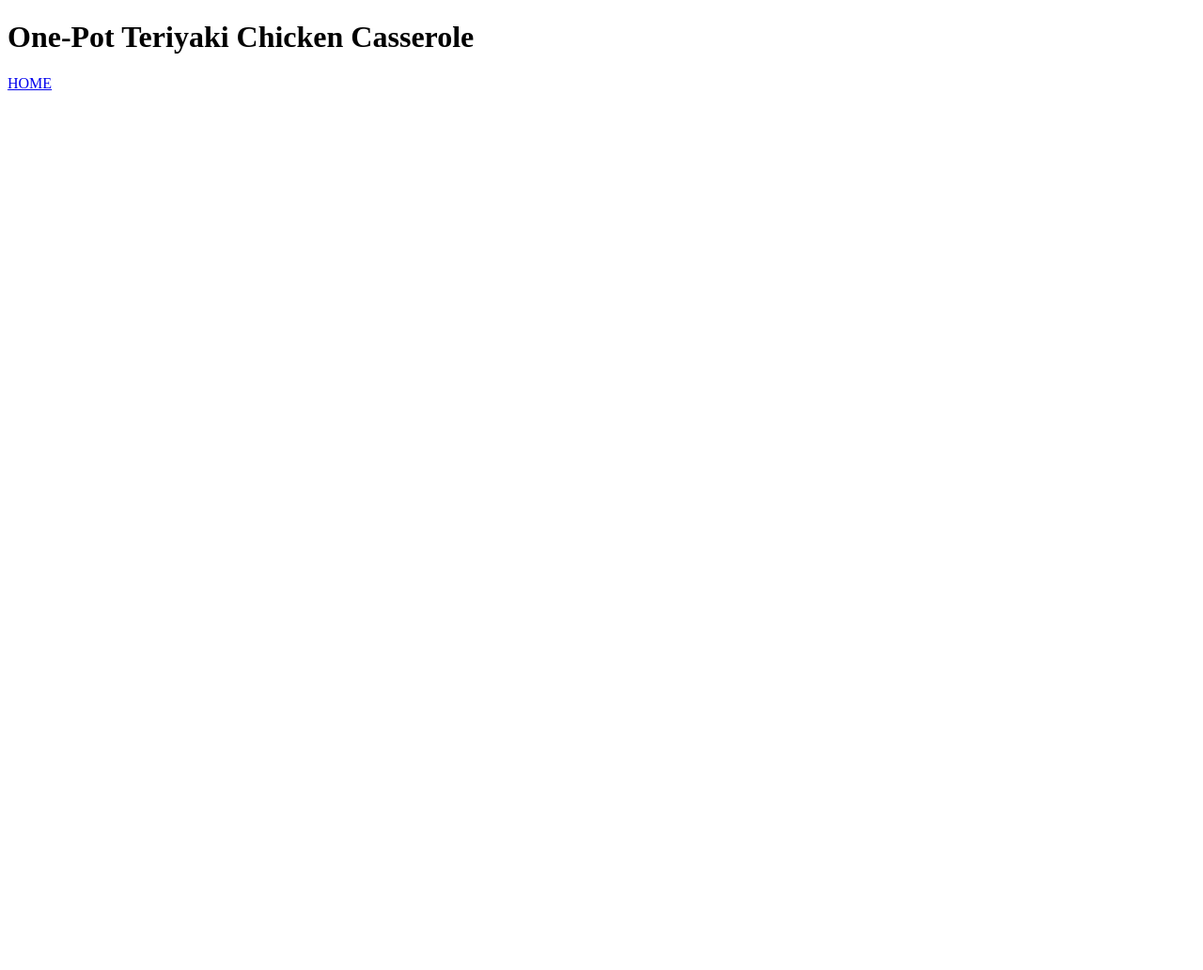
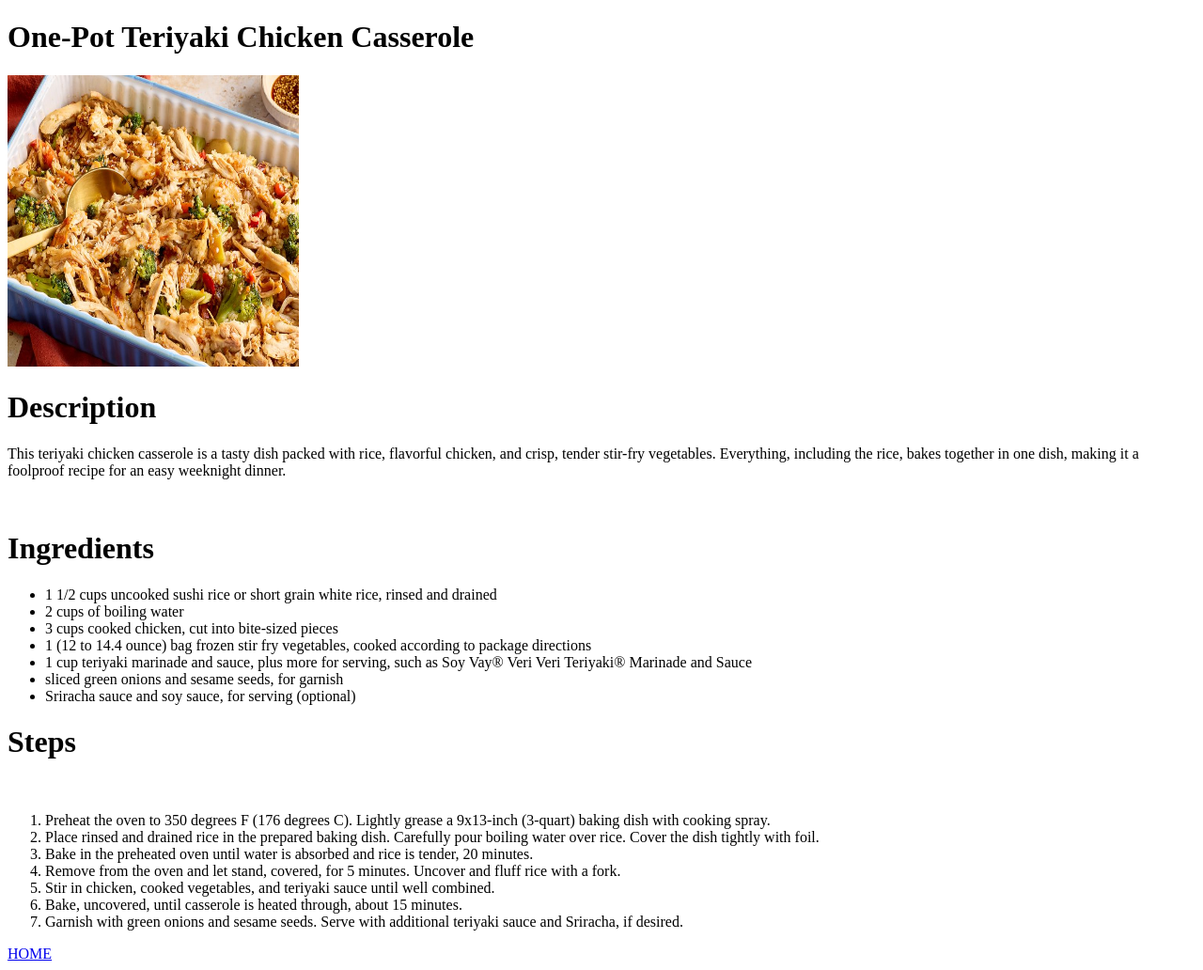
Before and after one commit to codewzard/odin-recipes, a plain HTML site: page recipes/One-Pot-Teriyaki-Chicken-Casserole.html in a window 1280 px wide. Shown: the whole page at 94% size. Before the commit the page ends 800 px from the top, so only its background shows below. Drawn offline with Linux system fonts and the light colour scheme.

Commit message:
#2 photographs were needed

```diff
--- a/recipes/One-Pot-Teriyaki-Chicken-Casserole.html
+++ b/recipes/One-Pot-Teriyaki-Chicken-Casserole.html
@@ -7,7 +7,54 @@
 </head>
 <body>
     <h1>One-Pot Teriyaki Chicken Casserole</h1>
-    <a href="../index.html">HOME</a>
 
+    <img src="../recipe-images/chicken-T.jpg" alt="Teriyaki Chicken Picture" height="310" width="310"><br>
+    <h1>Description</h1>
+
+    <p>This teriyaki chicken casserole is a tasty dish packed with rice, flavorful chicken, and crisp, tender stir-fry vegetables. Everything, including the rice, bakes together in one dish, making it a foolproof recipe for an easy weeknight dinner.</p><br>
+
+        <h1>Ingredients</h1>
+
+        <ul>
+
+
+            <li> 1 1/2 cups uncooked sushi rice or short grain white rice, rinsed and drained</li>
+
+            <li> 2 cups of boiling water</li>
+
+            <li>3 cups cooked chicken, cut into bite-sized pieces</li>
+
+            <li>1 (12 to 14.4 ounce) bag frozen stir fry vegetables, cooked according to package directions</li>
+
+            <li>1 cup teriyaki marinade and sauce, plus more for serving, such as Soy Vay® Veri Veri Teriyaki® Marinade and Sauce</li>
+
+            <li>sliced green onions and sesame seeds, for garnish</li>
+
+            <li>Sriracha sauce and soy sauce, for serving (optional)</li>
+
+
+        </ul>
+
+        <h1>Steps</h1><br>
+        <ol>
+
+
+            <li>Preheat the oven to 350 degrees F (176 degrees C). Lightly grease a 9x13-inch (3-quart) baking dish with cooking spray.</li>
+
+            <li>Place rinsed and drained rice in the prepared baking dish. Carefully pour boiling water over rice. Cover the dish tightly with foil. </li>
+
+            <li>Bake in the preheated oven until water is absorbed and rice is tender, 20 minutes.</li>
+
+            <li>Remove from the oven and let stand, covered, for 5 minutes. Uncover and fluff rice with a fork.</li>
+
+            <li>Stir in chicken, cooked vegetables, and teriyaki sauce until well combined.</li>
+
+            <li>Bake, uncovered, until casserole is heated through, about 15 minutes.</li>
+
+            <li>Garnish with green onions and sesame seeds. Serve with additional teriyaki sauce and Sriracha, if desired. </li>
+        </ol>
+
+
+        <a href="../index.html">HOME</a>
 </body>
 </html>
```
Also changed, not shown: index.html (+3 -1 lines), recipe-images/chicken-T.jpg (added), 1 other file.
